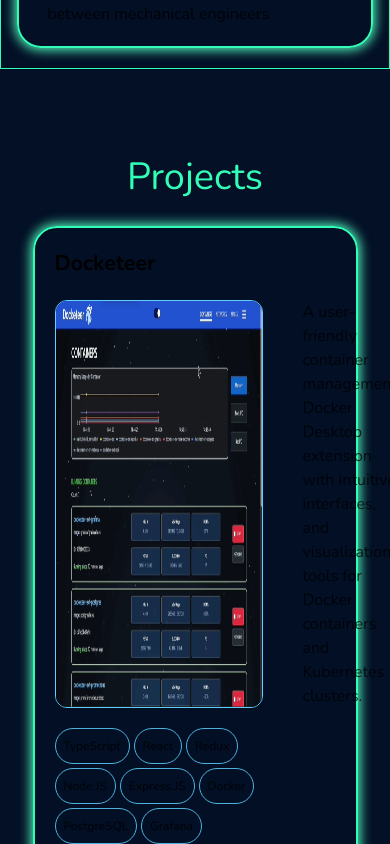
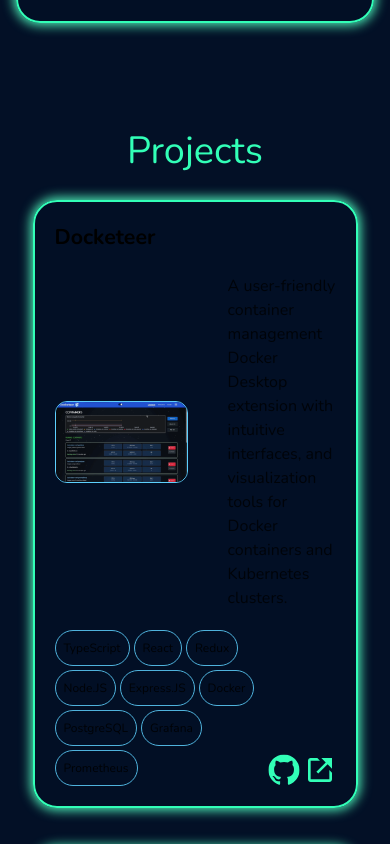
Before and after one commit to Cris-Morales/Cris-Morales-Portfolio-Website, a Next.js app: page / in a window 390 px wide. Shown: the part 4638-5482 px from the top of the page. Built offline with nearby package versions, Linux system fonts and the light colour scheme.

Commit message:
project images now responsive, and doesn't break layout below sm screens.

```diff
--- a/app/ui/experience/Experience.tsx
+++ b/app/ui/experience/Experience.tsx
@@ -4,7 +4,7 @@
 export default function Experience() {
 
     return (
-        <section id='experience' className="max-h-fit min-h-screen flex flex-col items-center md:scroll-m-20 mb-20 mt-10 border border-primary">
+        <section id='experience' className="max-h-fit min-h-screen flex flex-col items-center md:scroll-m-20 mb-20 mt-10">
             <h3 className='text-primary text-3xl'>
                 Experience
             </h3>
--- a/app/ui/projects/Projects.tsx
+++ b/app/ui/projects/Projects.tsx
@@ -16,13 +16,17 @@
                             {project.title}
                         </h4>
                         <div className="flex gap-10 my-5">
-                            {project.screenshot && <Image
-                                src={project.screenshot}
-                                alt={project.title}
-                                width={200}
-                                height={125}
-                                className=" w-52 h-auto rounded-xl border border-accent"
-                            />}
+                            {project.screenshot &&
+                                <div className=" w-52 h-auto rounded-xl self-center">
+                                    <Image
+                                        src={project.screenshot}
+                                        alt={project.title}
+                                        width={200}
+                                        height={125}
+                                        className="rounded-xl border border-accent"
+                                    />
+                                </div>
+                            }
                             <p className="text-base text-light-text opacity-75 w-3/5">
                                 {project.description}
                             </p>
```
